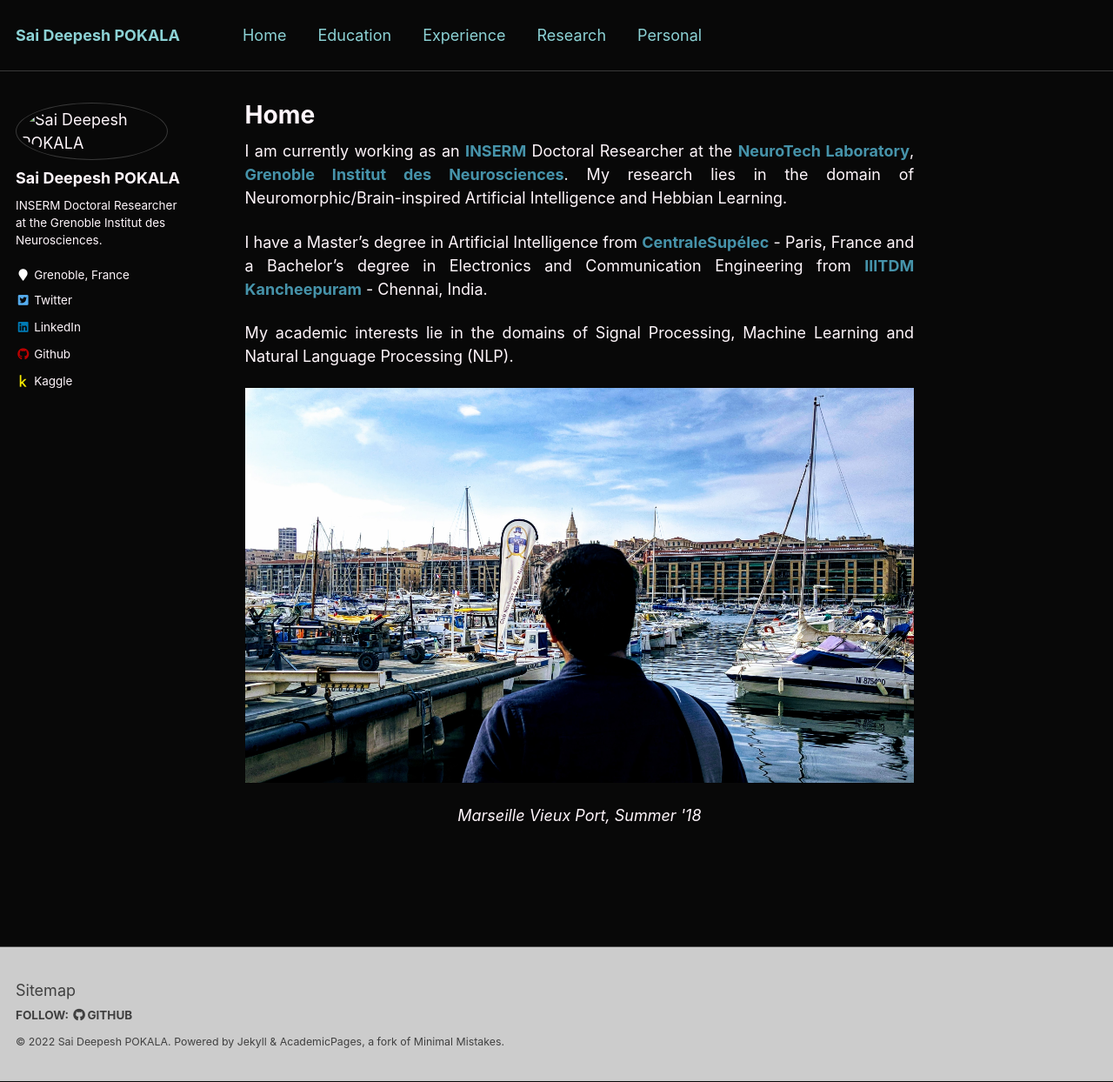
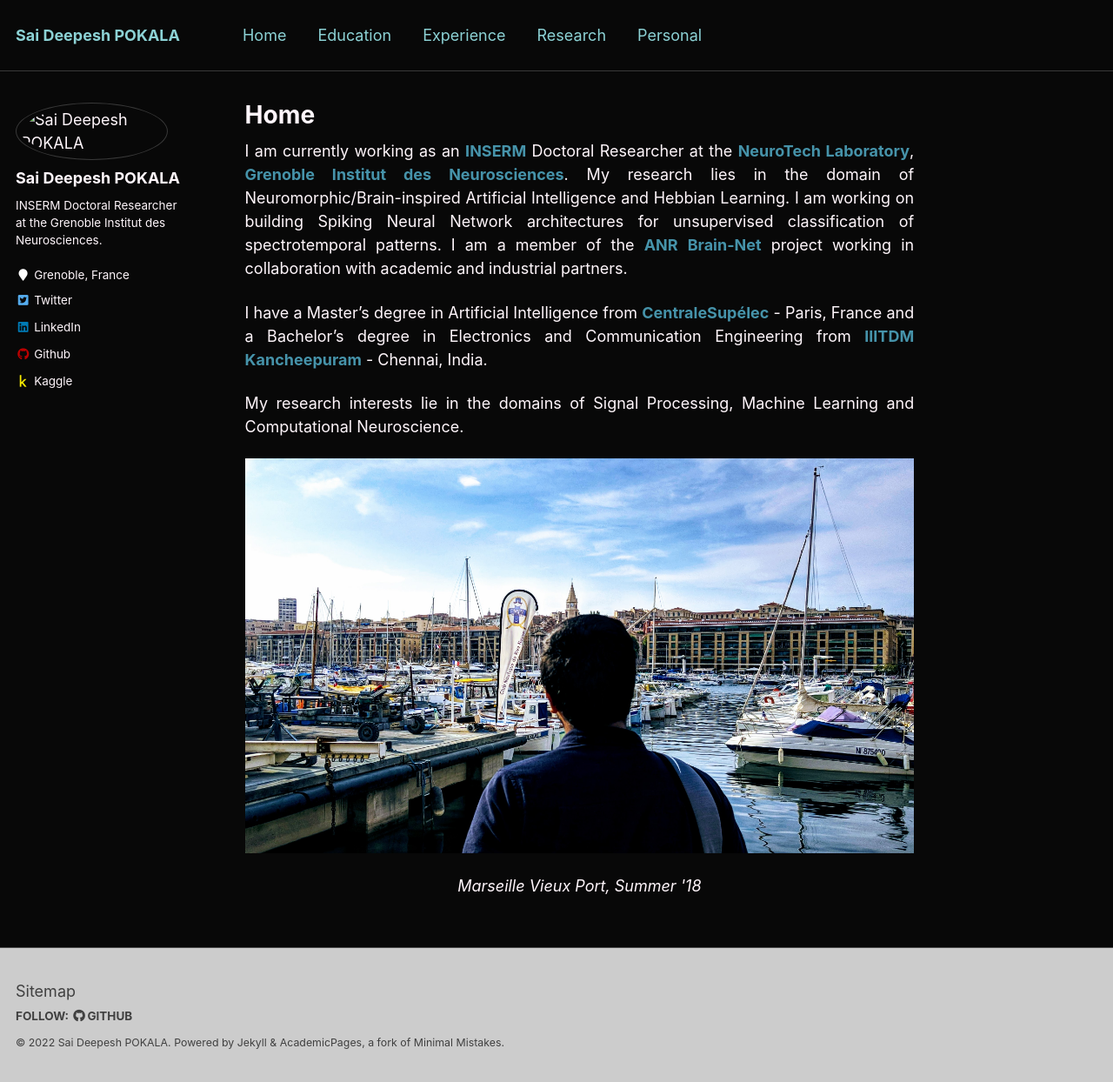
Before and after one commit to saideepesh/saideepesh.github.io, a Jekyll site: the page built from _pages/about.md, in a window 1280 px wide and 1244 px high. Shown: the whole window at 87% size. Built offline with Jekyll 4.4.1, drawn with Linux system fonts in a browser that asks for light colours.

Commit message:
Update about.md

```diff
--- a/_pages/about.md
+++ b/_pages/about.md
@@ -8,11 +8,11 @@ redirect_from:
   - /about.html
 ---
 
-I am currently working as an [**INSERM**](https://www.inserm.fr/en){:target="_blank" rel="noopener"} Doctoral Researcher at the [**NeuroTech Laboratory**](https://www.neurotech-lab.fr/){:target="_blank" rel="noopener"}, [**Grenoble Institut des Neurosciences**](https://neurosciences.univ-grenoble-alpes.fr/en/){:target="_blank" rel="noopener"}. My research lies in the domain of Neuromorphic/Brain-inspired Artificial Intelligence and Hebbian Learning.
+I am currently working as an [**INSERM**](https://www.inserm.fr/en){:target="_blank" rel="noopener"} Doctoral Researcher at the [**NeuroTech Laboratory**](https://www.neurotech-lab.fr/){:target="_blank" rel="noopener"}, [**Grenoble Institut des Neurosciences**](https://neurosciences.univ-grenoble-alpes.fr/en/){:target="_blank" rel="noopener"}. My research lies in the domain of Neuromorphic/Brain-inspired Artificial Intelligence and Hebbian Learning. I am working on building Spiking Neural Network architectures for unsupervised classification of spectrotemporal patterns. I am a member of the [**ANR**](https://anr.fr/en/){:target="_blank" rel="noopener"} [**Brain-Net**](https://sites.google.com/view/brainnet-project/accueil){:target="_blank" rel="noopener"} project working in collaboration with academic and industrial partners.
 
 I have a Master's degree in Artificial Intelligence from [**CentraleSupélec**](https://www.centralesupelec.fr/en){:target="_blank" rel="noopener"} - Paris, France and a Bachelor's degree in Electronics and Communication Engineering from [**IIITDM Kancheepuram**](https://www.iiitdm.ac.in){:target="_blank" rel="noopener"} - Chennai, India.
 
-My academic interests lie in the domains of Signal Processing, Machine Learning and Natural Language Processing (NLP).
+My research interests lie in the domains of Signal Processing, Machine Learning and Computational Neuroscience.
 
 <!--You can find more information in my [CV](https://saideepesh.github.io/files/PSD_CV_Dec 2020.pdf){:target="_blank" rel="noopener"}.-->
 
```
